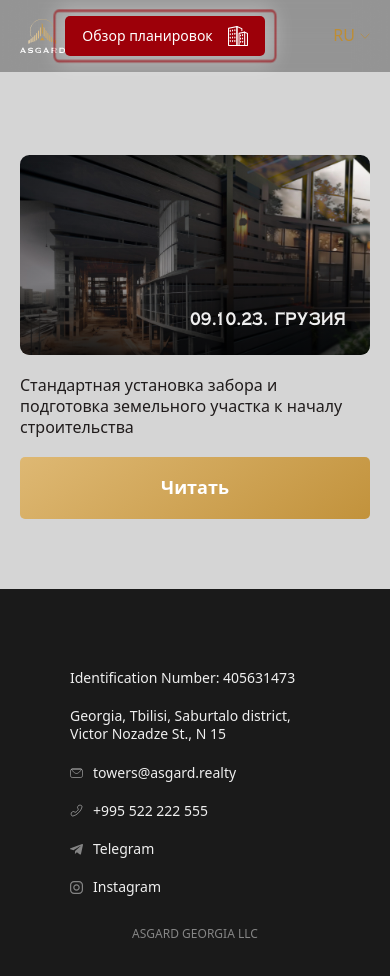
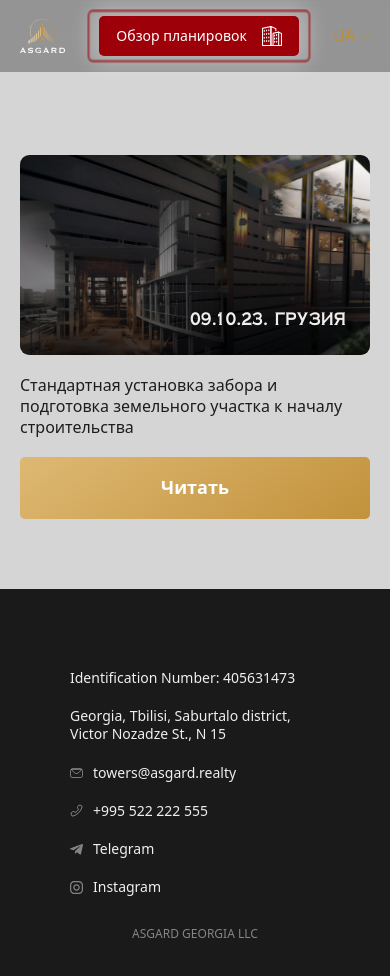
Before and after one commit to LegioAro/georgia-asgard-tower, a plain HTML site: page pages/progress/progress-uk.html in a window 390 px wide. Drawn offline with nearby package versions, Linux system fonts and the light colour scheme; no server answers.

Commit message:
edit header progress pages

```diff
--- a/js/main.js
+++ b/js/main.js
@@ -42,11 +42,13 @@ function burgerHandle() {
   const burgerBtn = document.querySelector('.burger__btn');
   // const body = document.querySelector('body');
 
-  burgerBtn.addEventListener('click', () => {
-    burger.classList.toggle('burger--active');
-    burgerBtn.classList.toggle('burger__btn--active');
-    // body.classList.toggle('body--lock');
-  });
+  if (burgerBtn && burger) {
+    burgerBtn.addEventListener('click', () => {
+      burger.classList.toggle('burger--active');
+      burgerBtn.classList.toggle('burger__btn--active');
+      // body.classList.toggle('body--lock');
+    });
+  }
 }
 
 burgerHandle();
--- a/pages/progress/progress-uk.html
+++ b/pages/progress/progress-uk.html
@@ -23,7 +23,7 @@
           <div class="header__content">
             <div class="header__langs">
               <div class="header__langs-select">
-                <span>RU</span><img src="../../img/icons/arrow-d.svg" alt="" />
+                <span>UA</span><img src="../../img/icons/arrow-d.svg" alt="" />
               </div>
               <div class="header__langs-items">
                 <a href="./progress-en.html" class="header__lang">EN</a>
--- a/scss/sections/_header.scss
+++ b/scss/sections/_header.scss
@@ -267,6 +267,9 @@
     &__btn {
       margin-right: 0;
     }
+    &__content {
+      margin-left: 0;
+    }
   }
 }
 
```
Also changed, not shown: pages/progress/progress-en.html (+2 -2 lines), pages/progress/progress-page-1-en.html (+2 -2 lines), pages/progress/progress-page-1-uk.html (+2 -2 lines), pages/progress/progress-page-1.html (+1 -1 lines), pages/progress/progress.html (+2 -2 lines), css/styles.css.
